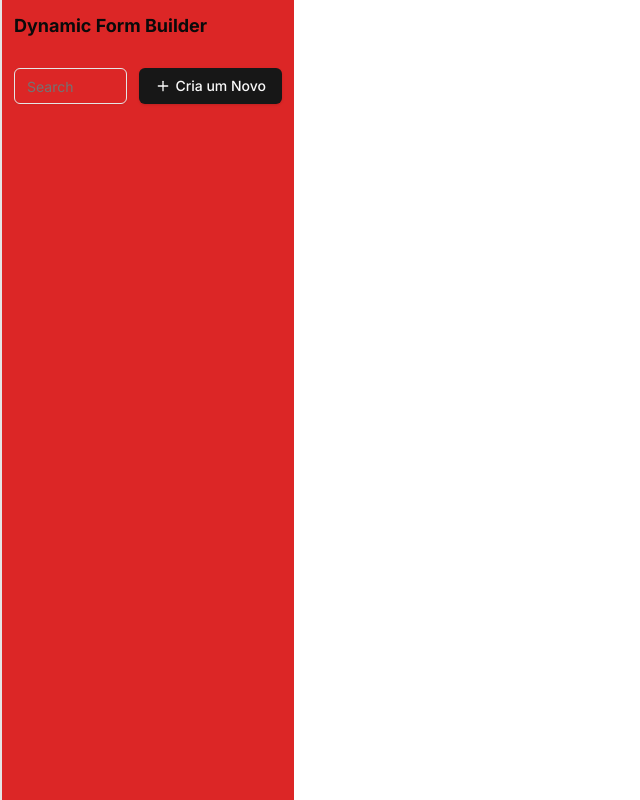
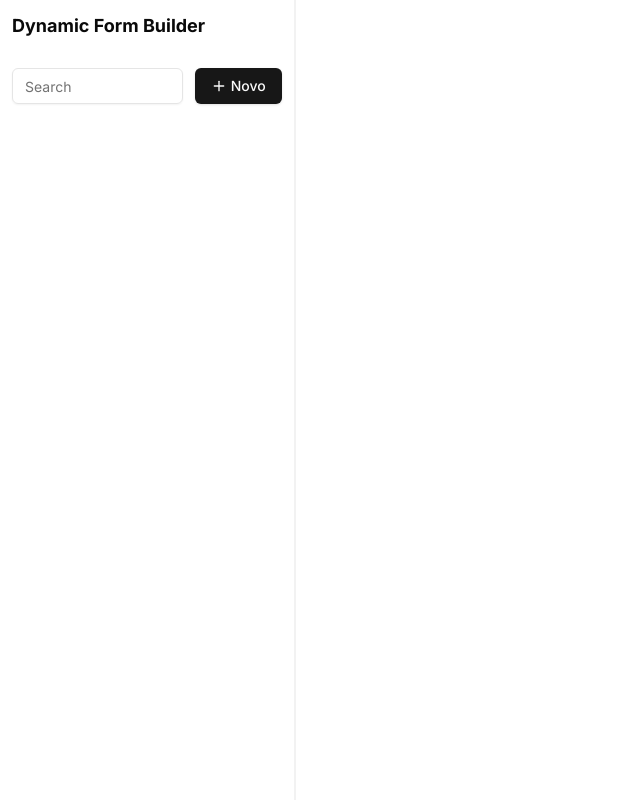
Before and after one commit to lcspaiva87/Dynamic_Form_Builder, a Next.js app: page / in a window 1280 px wide. Shown: the whole page, without its empty margins (0-640 px from the left). Built offline with nearby package versions, Linux system fonts and the light colour scheme.

Commit message:
Atualizar estilos da página inicial e da barra lateral

```diff
--- a/src/app/page.tsx
+++ b/src/app/page.tsx
@@ -1,6 +1,6 @@
 export default function Home() {
   return (
-    <div className="container mx-auto p-4">
+    <div className="container mx-auto ">
       {/* <h1 className="text-3xl font-bold mb-4">Dynamic Form Builder</h1>
       <FormBuilder /> */}
     </div>
--- a/src/components/ui/Sidebar-.tsx
+++ b/src/components/ui/Sidebar-.tsx
@@ -4,7 +4,7 @@ import { Input } from './input'
 
 export function SideBar() {
   return (
-    <main className="border-l-2  border-b-red-300  bg-red-600 flex flex-col w-96 ">
+    <main className="    bg-white flex flex-col w-96 border-r-2 border-black/5 ">
       <section className="p-3 gap-7 flex flex-col">
         <h1 className="text-lg font-bold">Dynamic Form Builder</h1>
 
@@ -12,7 +12,7 @@ export function SideBar() {
           <Input placeholder="Search" />
           <Button className="flex gap-1 ">
             <Plus className="size-4" />
-            Cria um Novo
+            Novo
           </Button>
         </div>
       </section>
```
